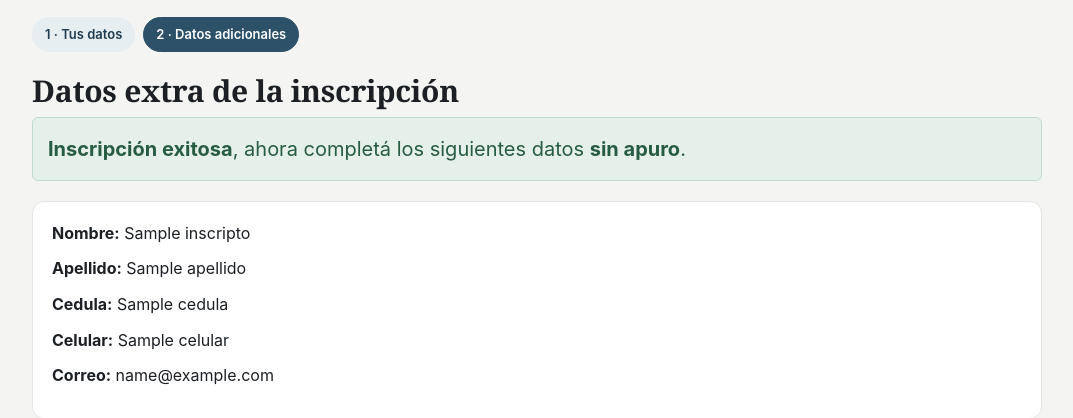
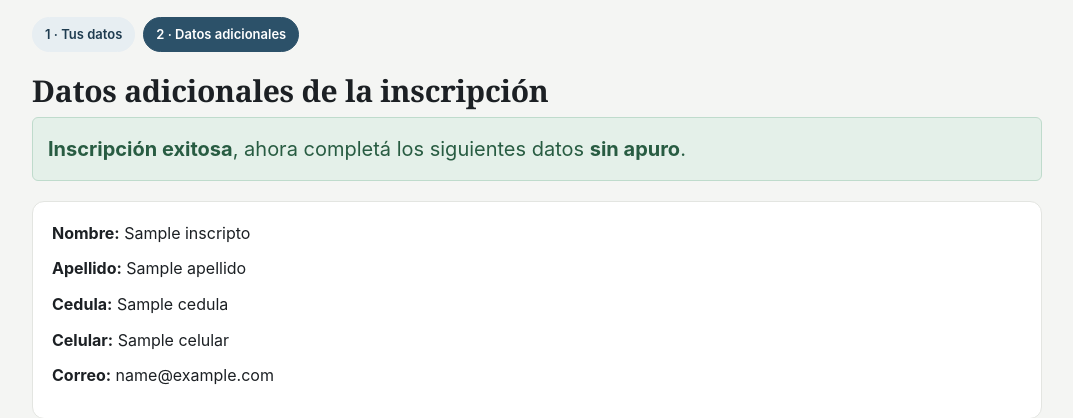
Before and after one commit to movimientoperegrino/inscripcion, a Django app: template templates/formextra.html in a window 1280 px wide. Shown: the part 65-483 px from the top of the page, without its empty margins (103-1176 px from the left). Run offline with Django 4.2, Linux system fonts and the light colour scheme; the template is opened without the code that fills it: most values are stand-ins (such as "Sample title", 1, 10 or a date in 2020); some libraries are stand-ins or nearby versions.

Commit message:
Paso 2: titulo 'Datos adicionales' + favicon MP negro sobre blanco
- formextra.html: 'Datos extra' -> 'Datos adicionales de la inscripción'
  (consistente con el stepper).
- favicon: monograma MP en negro sobre fondo blanco (antes blanco sobre azul).

Co-Authored-By: Claude Opus 4.8 <noreply@anthropic.com>

```diff
--- a/templates/formextra.html
+++ b/templates/formextra.html
@@ -13,7 +13,7 @@
               <li class="is-done">1 · Tus datos</li>
               <li class="is-active">2 · Datos adicionales</li>
             </ol>
-            <h2>Datos extra de la inscripción</h2>
+            <h2>Datos adicionales de la inscripción</h2>
             <div class="alert alert-success" style="font-size: 20px;">
                 <b>Inscripción exitosa</b>, ahora completá los siguientes datos <b>sin apuro</b>.
             </div>
```
Also changed, not shown: static/img/favicon.svg.
